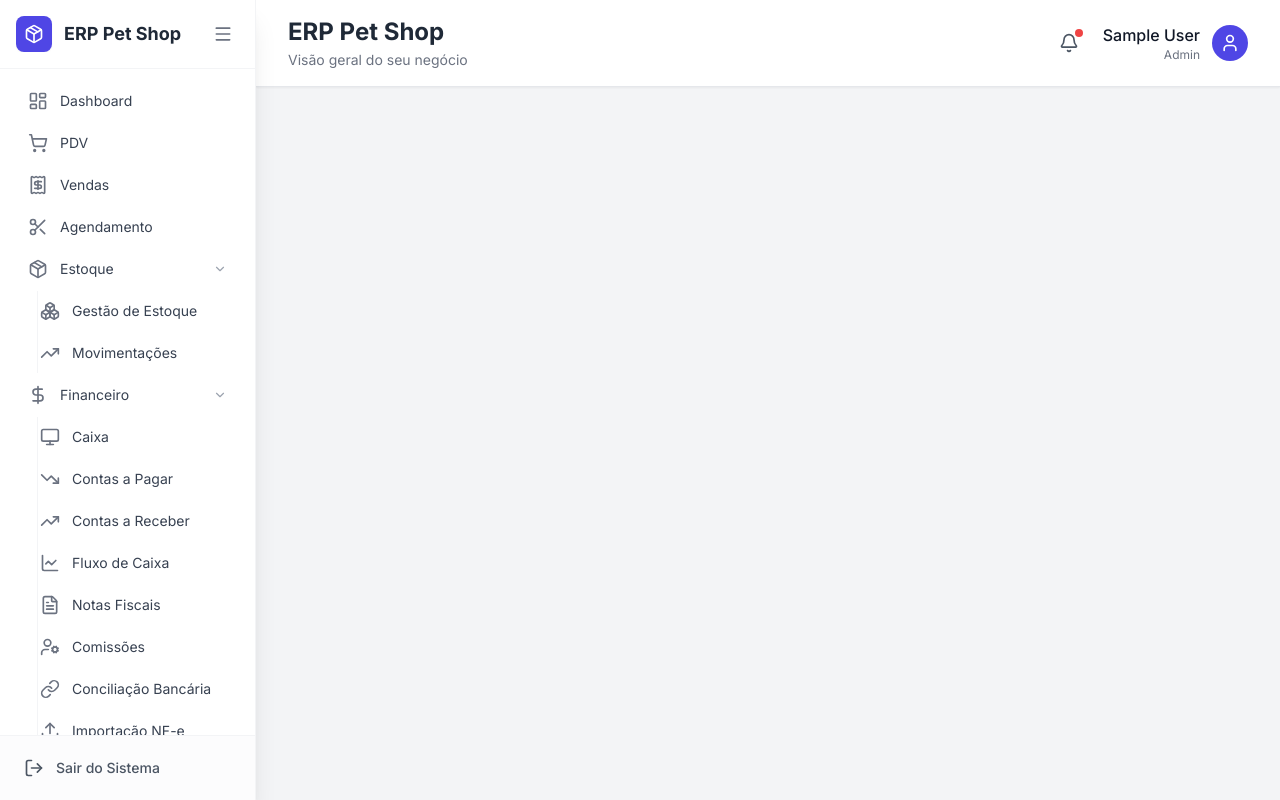
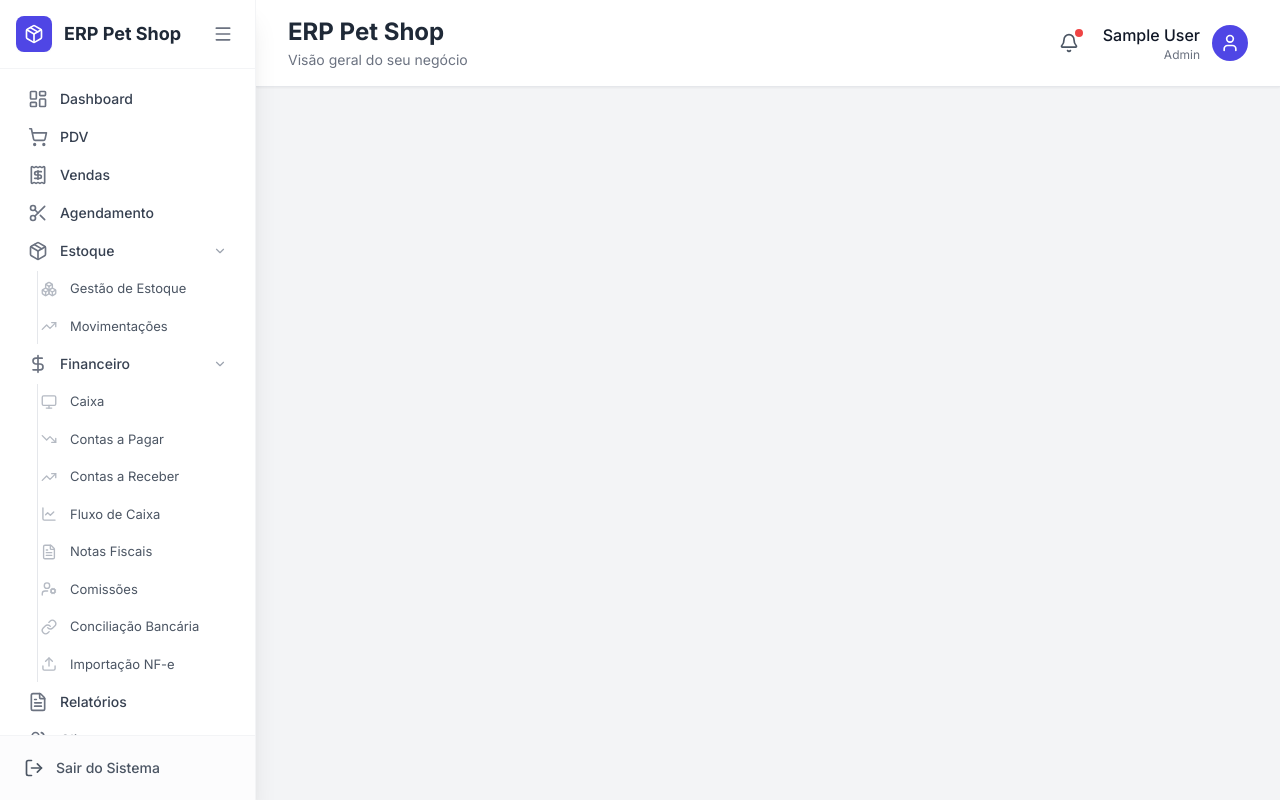
Before and after one commit to ZanzouShio/erp-pet-shop, a React (Vite) app in the folder erp-petshop/: page /admin/dashboard/sales/settings/stores in a window 1280 px wide. Built offline with nearby package versions, Linux system fonts and the light colour scheme; no server answers; sample sign-in values are in the browser's storage.

Commit message:
feat(sidebar): improve visual hierarchy and navigation

```diff
--- a/erp-petshop/src/components/Sidebar.tsx
+++ b/erp-petshop/src/components/Sidebar.tsx
@@ -178,10 +178,11 @@ export default function Sidebar({ onNavigate }: SidebarProps) {
         const active = isActive(item);
         const expanded = expandedMenus.includes(item.id);
         const hasSubItems = item.subItems && item.subItems.length > 0;
+        const isSubItem = depth > 0;
         const paddingLeft = depth * 12 + 16; // 16px base + 12px per level
 
         return (
-            <div key={item.id}>
+            <div key={item.id} className="relative group">
                 <button
                     onClick={() => {
                         if (!item.enabled) return;
@@ -199,21 +200,37 @@ export default function Sidebar({ onNavigate }: SidebarProps) {
                     disabled={!item.enabled}
                     style={{ paddingLeft: isCollapsed ? undefined : `${paddingLeft}px` }}
                     className={`
-                        w-full flex items-center gap-3 py-2.5 rounded-lg transition-all mb-0.5
+                        w-full flex items-center gap-3 py-2 rounded-lg transition-all mb-0.5 relative
                         ${active && !hasSubItems
-                            ? 'bg-indigo-50 text-indigo-600 font-medium'
+                            ? 'bg-indigo-50 text-indigo-700 font-medium'
                             : item.enabled
-                                ? 'text-gray-700 hover:bg-gray-100'
+                                ? isSubItem
+                                    ? 'text-gray-600 hover:text-gray-900 hover:bg-gray-50'
+                                    : 'text-gray-700 hover:bg-gray-100' // Top level default
                                 : 'text-gray-400 cursor-not-allowed opacity-60'
                         }
                         ${isCollapsed ? 'justify-center px-2' : 'pr-4'}
                     `}
                     title={isCollapsed ? item.label : ''}
                 >
-                    {Icon && <Icon size={20} className={active && !hasSubItems ? 'text-indigo-600' : 'text-gray-500'} />}
+                    {active && !hasSubItems && !isCollapsed && (
+                        <div className="absolute right-0 top-1/2 -translate-y-1/2 w-1 h-6 bg-indigo-600 rounded-l-full" />
+                    )}
+
+                    {Icon && (
+                        <div className={`flex items-center justify-center transition-colors ${isSubItem ? 'scale-90 opacity-75' : ''}`}>
+                            <Icon
+                                size={isSubItem ? 18 : 20}
+                                className={active && !hasSubItems ? 'text-indigo-600' : isSubItem ? 'text-gray-400 group-hover:text-gray-600' : 'text-gray-500 group-hover:text-gray-700'}
+                            />
+                        </div>
+                    )}
+
                     {!isCollapsed && (
                         <>
-                            <span className="flex-1 text-left text-sm">{item.label}</span>
+                            <span className={`flex-1 text-left ${isSubItem ? 'text-[13px] font-normal' : 'text-sm font-medium'}`}>
+                                {item.label}
+                            </span>
                             {hasSubItems && (
                                 expanded ? <ChevronDown size={14} className="text-gray-400" /> : <ChevronRight size={14} className="text-gray-400" />
                             )}
@@ -229,7 +246,7 @@ export default function Sidebar({ onNavigate }: SidebarProps) {
                     <div className="relative">
                         {/* Linha guia visual para submenus */}
                         <div
-                            className="absolute left-0 top-0 bottom-0 border-l border-gray-100"
+                            className="absolute left-0 top-0 bottom-0 border-l border-gray-200"
                             style={{ left: `${paddingLeft + 9}px` }}
                         />
                         {item.subItems!.map(subItem => renderMenuItem(subItem, depth + 1))}
```
